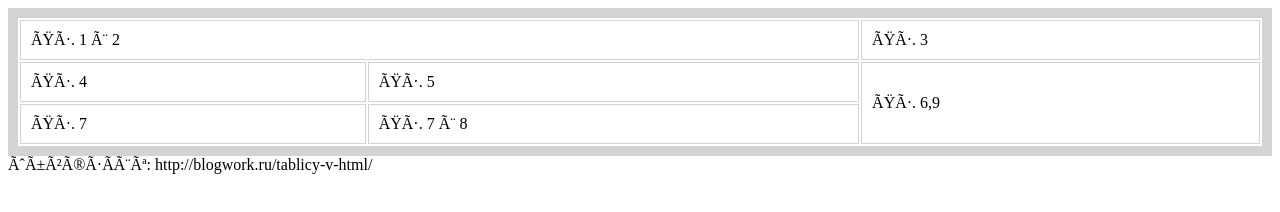
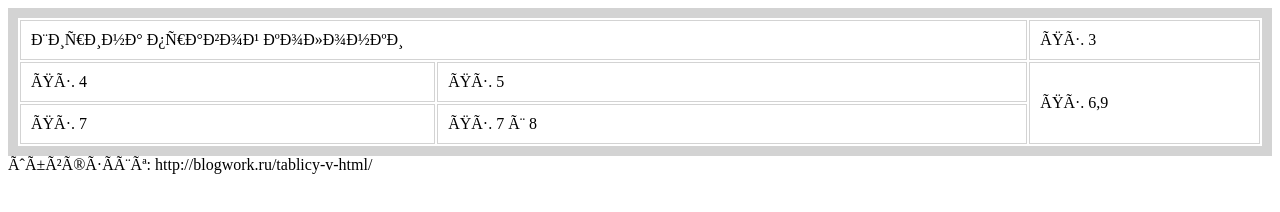
Before and after one commit to LeonaGolder/test1, a plain HTML site: page test2.html in a window 1280 px wide. Drawn offline with Linux system fonts and the light colour scheme.

Commit message:
Update test2.html

```diff
--- a/test2.html
+++ b/test2.html
@@ -25,7 +25,7 @@
  <body>
 <table border="10" bordercolor="#d3d3d3"  width="800" cellpadding="10">
   <tr>
-    <td colspan="2">ß÷. 1 è 2</td>
+    <td colspan="2">Ширина правой колонки</td>
     <!--<td>ß÷. 2</td>-->
     <td>ß÷. 3</td>
 
```
